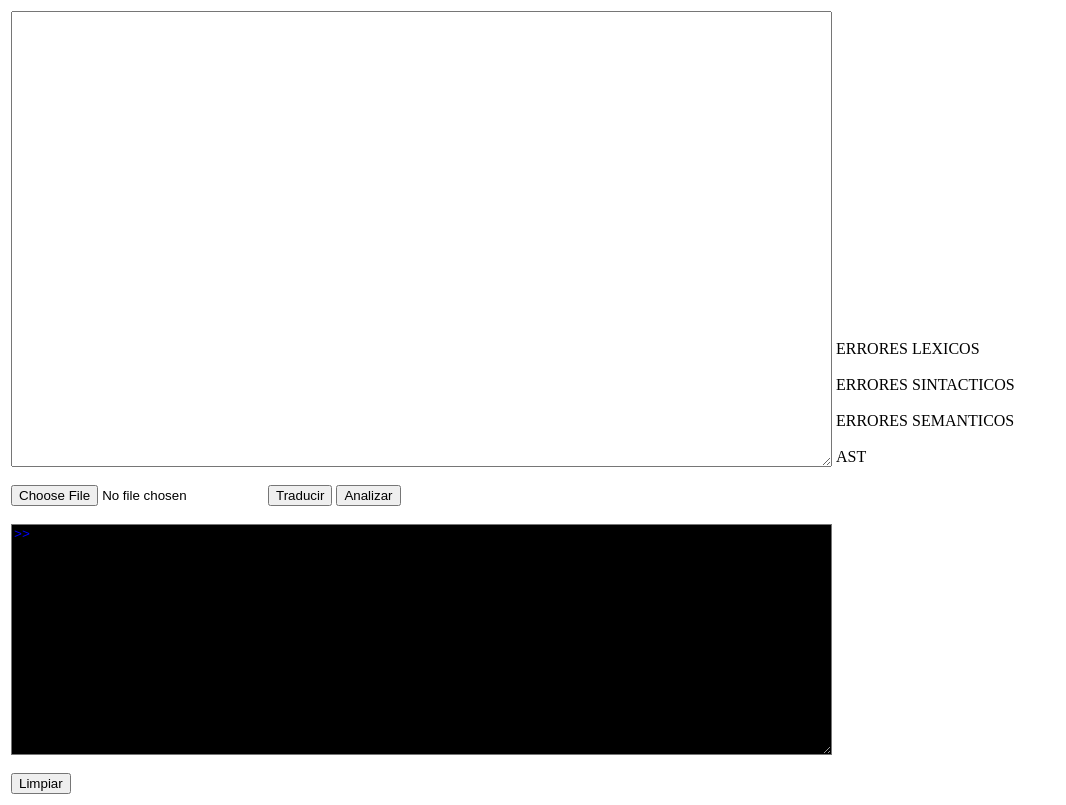
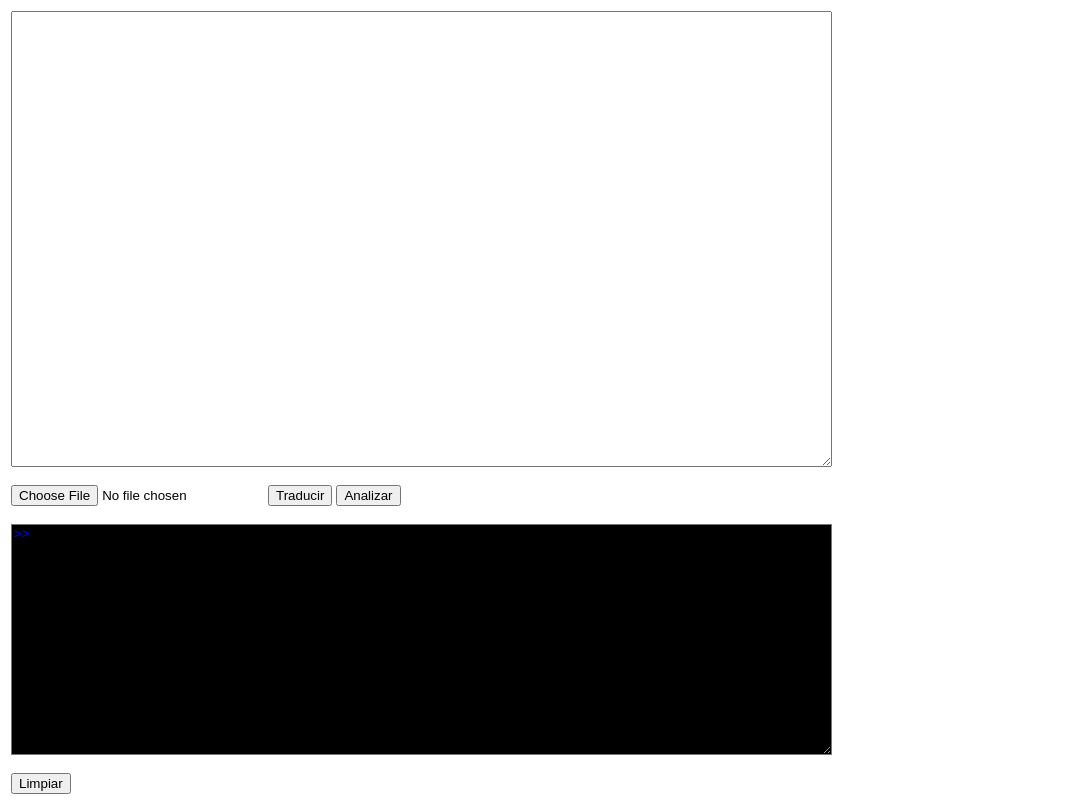
Before and after one commit to lnmrcloud/compi2vacas21, a plain HTML site: page index.html in a window 1280 px wide. Shown: the whole page, without its empty margins (0-1066 px from the left). Drawn offline with Linux system fonts and the light colour scheme.

Commit message:
preubas github pages
github pages

```diff
--- a/index.html
+++ b/index.html
@@ -13,14 +13,6 @@
                         <input type="button" value="Analizar" onclick="analize();"/> <br/><br>
                         <textarea readonly id="console" name="console" rows="15" cols="100" class="console">>></textarea><br/><br/>
                         <input type="button" value="Limpiar" onclick="clearConsole()"/>
-                    </div>
-                </td>
-                <td>
-                    <div id="reports">
-                        <table id="lexicalErrors" class="report">ERRORES LEXICOS</table> <br/>
-                        <table id="syntaxErrors" class="report">ERRORES SINTACTICOS</table> <br/>
-                        <table id="semanticErrors" class="report">ERRORES SEMANTICOS</table> <br/>
-                        <a id="astLink">AST</a>
                     </div>
                 </td>
             </tr>
--- a/styles.css
+++ b/styles.css
@@ -3,7 +3,3 @@
     background-color: black;
     color: blue;
 }
-.report
-{
-
-}
```
